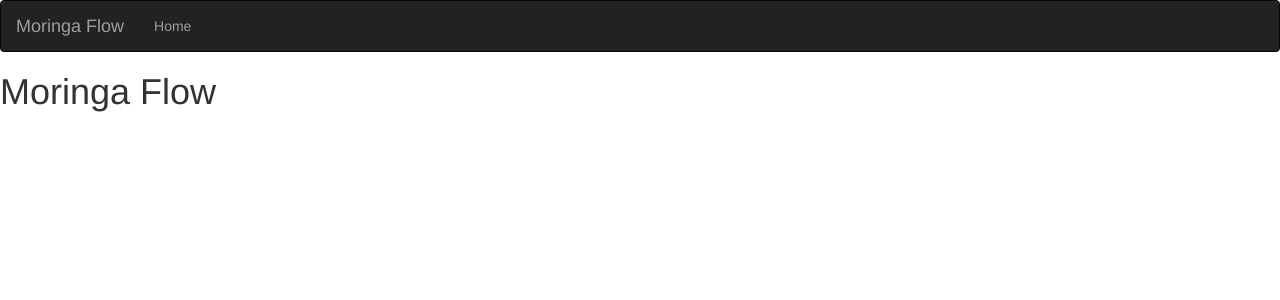
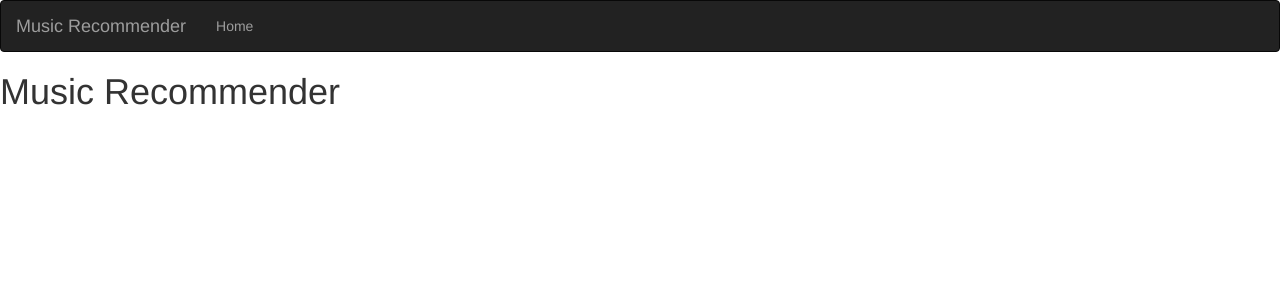
Before and after one commit to Kipkorir2017/Music-Reco-Flask, a Python web app: template app/templates/index.html in a window 1280 px wide. Shown: the top 300 px of the page. Run offline with Jinja, Linux system fonts and the light colour scheme; the template is opened without the code that fills it, so the values that code supplies are empty; some libraries are stand-ins or nearby versions.

Commit message:
add changes

```diff
--- a/app/templates/index.html
+++ b/app/templates/index.html
@@ -20,7 +20,7 @@
 
         {% block content %}
 
-        <h1 class="title">Moringa Flow</h1>
+        <h1 class="title">Music Recommender</h1>
 
         {% endblock %}
 
--- a/app/templates/navbar.html
+++ b/app/templates/navbar.html
@@ -7,7 +7,7 @@
                 <span class="icon-bar"></span>
                 <span class="icon-bar"></span>
             </button>
-            <a class="navbar-brand" href="/"> Moringa Flow </a>
+            <a class="navbar-brand" href="/"> Music Recommender</a>
         </div>
         <div class="navbar-collapse collapse">
             <ul class="nav navbar-nav">
```
Also changed, not shown: 1 other file.
